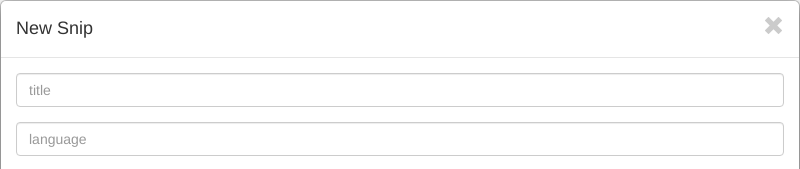
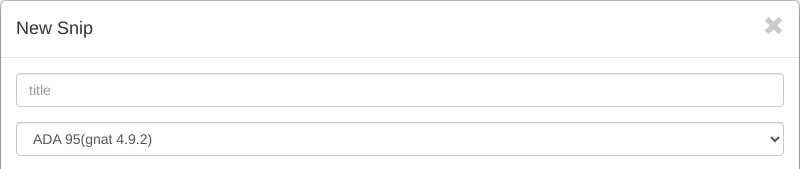
Before and after one commit to learneradarsh/CodeRepo, an Electron app: page public_static/snip.html in a window 800 px wide. Shown: the top 169 px of the page. Drawn offline with Linux system fonts and the light colour scheme.

Commit message:
Adds Dropdown for Language

```diff
--- a/public_static/snip.html
+++ b/public_static/snip.html
@@ -25,10 +25,58 @@
     </div>
     <div class="modal-body">
         <div class="form-group">
-            <input id="title" class="form-control " type="text" placeholder="title">
+            <input id="title" class="form-control " type="text" placeholder="title" required>
         </div>
         <div class="form-group">
-            <input id="language" class="form-control " type="text" placeholder="language">
+			<select name="language" class="form-control " id="language" placeholder="language">
+				<option value="ADA 95(gnat 4.9.2)">ADA 95(gnat 4.9.2)</option>
+				<option value="Assembler(nasm 2.11.05)">Assembler(nasm 2.11.05)</option>
+				<option value="Bash(bash-4.3.30)">Bash(bash-4.3.30)</option>
+				<option value="Brainf**k(bff-1.0.5)">Brainf**k(bff-1.0.5)</option>
+				<option value="C(gcc-4.9.2)">C(gcc-4.9.2)</option>
+				<option value="C99 strict(gcc 4.9.2)">C99 strict(gcc 4.9.2)</option>
+				<option value="Ocaml(ocamlopt 4.01.0)">Ocaml(ocamlopt 4.01.0)</option>
+				<option value="Clojure(clojure 1.7)">Clojure(clojure 1.7)</option>
+				<option value="Clips(clips-6.24)">Clips(clips-6.24)</option>
+				<option value="C++(gcc-4.3.2)">C++(gcc-4.3.2)</option>
+				<option value="C++(gcc-4.9.2)">C++(gcc-4.9.2)</option>
+				<option value="C++14(g++ 4.9.2)">C++14(g++ 4.9.2)</option>
+				<option value="C#(gmcs 3.10)">C#(gmcs 3.10)</option>
+				<option value="D(gdc 4.9.2)">D(gdc 4.9.2)</option>
+				<option value="Erlang(erlang-5.6.3)">Erlang(erlang-5.6.3)</option>
+				<option value="Fortran(gfortran 4.9.2)">Fortran(gfortran 4.9.2)</option>
+				<option value="F#(fsharp-3.10)">F#(fsharp-3.10)</option>
+				<option value="Go(1.4)">Go(1.4)</option>
+				<option value="Haskell(ghc-7.6.3)">Haskell(ghc-7.6.3)</option>
+				<option value="Intercal(ick-0.28-4)">Intercal(ick-0.28-4)</option>
+				<option value="Icon(iconc-9.4.3)">Icon(iconc-9.4.3)</option>
+				<option value="Java(javac 8)">Java(javac 8)</option>
+				<option value="JavaScript(rhino 1.7R4)">JavaScript(rhino 1.7R4)</option>
+				<option value="Common Lisp(clisp 2.49)">Common Lisp(clisp 2.49)</option>
+				<option value="Common Lisp(sbcl-1.0.18)">Common Lisp(sbcl-1.0.18)</option>
+				<option value="Lua(luac-5.2)">Lua(luac-5.2)</option>
+				<option value="Nemerle(ncc-0.9.3)">Nemerle(ncc-0.9.3)</option>
+				<option value="Nice(nice-0.9.6)">Nice(nice-0.9.6)</option>
+				<option value="JavaScript(node.js-0.10.35)">JavaScript(node.js-0.10.35)</option>
+				<option value="Pascal(fpc-2.6.4)">Pascal(fpc-2.6.4)</option>
+				<option value="Pascal(gpc-20070904)">Pascal(gpc-20070904)</option>
+				<option value="Perl(perl-5.20.1)">Perl(perl-5.20.1)</option>
+				<option value="PHP(php 5.6.4)">PHP(php 5.6.4)</option>
+				<option value="Pike(pike-7.8)">Pike(pike-7.8)</option>
+				<option value="Prolog(swipl-5.6.58)">Prolog(swipl-5.6.58)</option>
+				<option value="PyPy(Pypy)">PyPy(Pypy)</option>
+				<option value="Python(python-2.7.9)">Python(python-2.7.9)</option>
+				<option value="Python3(python-3.4)">Python3(python-3.4)</option>
+				<option value="Ruby(ruby-1.9.3)">Ruby(ruby-1.9.3)</option>
+				<option value="Scala(scala 2.11.4)">Scala(scala 2.11.4)</option>
+				<option value="Scheme(chicken)">Scheme(chicken)</option>
+				<option value="Scheme(guile 2.0.11)">Scheme(guile 2.0.11)</option>
+				<option value="Scheme(stalin-0.11)">Scheme(stalin-0.11)</option>
+				<option value="Smalltalk(gst 3.2.4)">Smalltalk(gst 3.2.4)</option>
+				<option value="Tcl(tclsh 8.6)">Tcl(tclsh 8.6)</option>
+				<option value="Text(pure text)">Text(pure text)</option>
+				<option value="Whitespace(wspace-0.2)">Whitespace(wspace-0.2)</option>
+			</select>
         </div>
         <div class="form-group">
             <div id="editor" class="form-control" style="height: 300px"></div>
```
